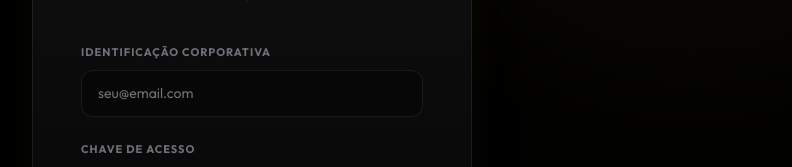
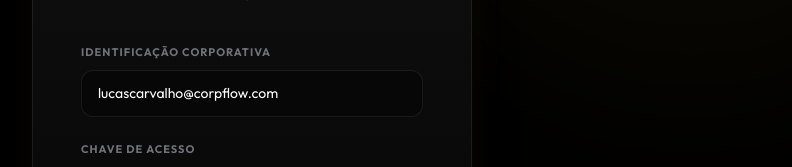
Before and after one commit to LucasCarvalho0/corpflow, a Next.js app: page /login in a window 1280 px wide. Shown: the part 304-471 px from the top of the page, without its empty margins (388-1180 px from the left). Built offline with nearby package versions, Linux system fonts and the light colour scheme; no server answers; the database is empty.

Commit message:
fix: pre-fill master email and resolve access redirect loop

```diff
--- a/app/login/page.tsx
+++ b/app/login/page.tsx
@@ -5,7 +5,7 @@
 
 export default function LoginPage() {
   const router = useRouter();
-  const [email, setEmail] = useState('');
+  const [email, setEmail] = useState('lucascarvalho@corpflow.com');
   const [password, setPassword] = useState('');
   const [error, setError] = useState('');
   const [loading, setLoading] = useState(false);
@@ -24,10 +24,8 @@
 
       // Master Access Fallback for the user
       if (email === 'lucascarvalho@corpflow.com' && password === 'corpflow.2026') {
-        // Tentamos logar no Supabase para garantir a sessão (RLS)
-        // Se falhar (usuário não criado no painel), ainda deixamos passar para o dashboard,
-        // mas as operações de escrita no banco podem falhar.
-        await signIn(email, password).catch(e => console.warn('Supabase Auth Fallback:', e));
+        // Marcamos uma sessão temporária no navegador para o acesso mestre
+        sessionStorage.setItem('isMasterAuthenticated', 'true');
         router.push('/dashboard');
         return;
       }
--- a/components/AppShell.tsx
+++ b/components/AppShell.tsx
@@ -14,7 +14,9 @@
   useEffect(() => {
     async function checkAuth() {
       const { data } = await supabase.auth.getSession();
-      if (!data.session) {
+      const isMaster = sessionStorage.getItem('isMasterAuthenticated') === 'true';
+
+      if (!data.session && !isMaster) {
         router.push('/login');
       } else {
         setChecking(false);
--- a/components/Sidebar.tsx
+++ b/components/Sidebar.tsx
@@ -30,6 +30,7 @@
   async function logout() {
     const { supabase } = await import('@/lib/supabase');
     await supabase.auth.signOut();
+    sessionStorage.removeItem('isMasterAuthenticated');
     router.push('/login');
   }
 
```
